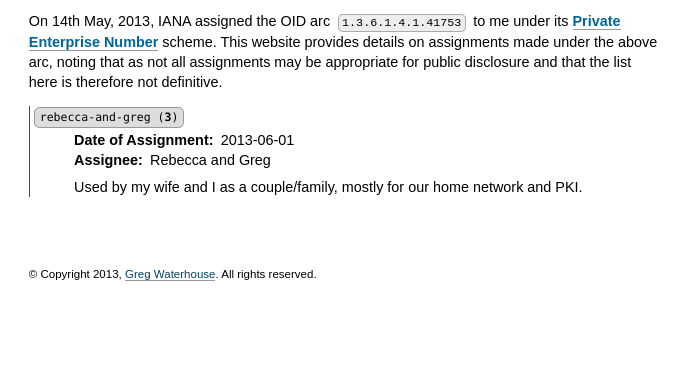
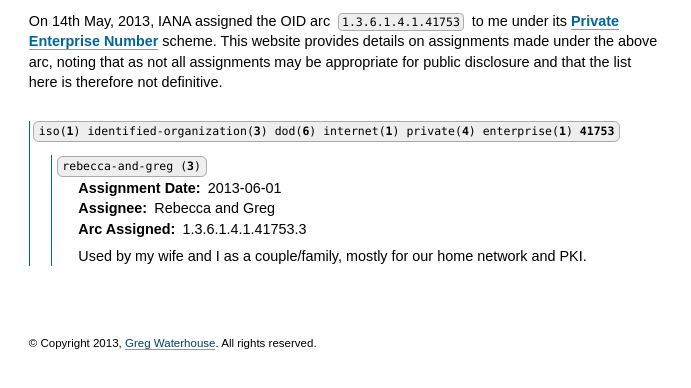
Before and after one commit to Calrion/OID-Register, a plain HTML site: page index.html in a window 1280 px wide. Shown: the part 78-466 px from the top of the page, without its empty margins (0-691 px from the left). Drawn offline with Linux system fonts and the light colour scheme.

Commit message:
Fixed code styles.
* Fixed code styles.
* Numerous visual design improvements.
* Added "assigned arc" metadata to be more obvious about the actual assignment.
* Added our assigned arc as the root node.

```diff
--- a/index.html
+++ b/index.html
@@ -42,7 +42,9 @@
   <section class="body">
     <p>On 14th May, 2013, IANA assigned the OID arc <code>1.3.6.1.4.1.41753</code> to me under its <a href="http://pen.iana.org/pen/PenApplication.page">Private Enterprise Number</a> scheme. This website provides details on assignments made under the above arc, noting that as not all assignments may be appropriate for public disclosure and that the list here is therefore not&nbsp;definitive.</p>
   </section>
-  <section class="register"><dl class="assignment">
+  <section class="register">
+    <p><code class="root arc"><span class="identifier">iso</span>(<strong class="oid">1</strong>) <span class="identifier">identified-organization</span>(<strong class="oid">3</strong>) <span class="identifier">dod</span>(<strong class="oid">6</strong>) <span class="identifier">internet</span>(<strong class="oid">1</strong>) <span class="identifier">private</span>(<strong class="oid">4</strong>) <span class="identifier">enterprise</span>(<strong class="oid">1</strong>) <strong class="oid">41753</strong></code></p>
+    <dl class="assignment">
 
       <dt><span class="assignment">
         <span class="identifier">rebecca-and-greg</span>
@@ -50,15 +52,18 @@
       </span></dt>
       <dd>
         <dl class="meta">
-        <dt>Date of Assignment:</dt>
+          <dt>Assignment Date:</dt>
           <dd class="date-assigned">2013-06-01</dd>
           <dt>Assignee:</dt>
           <dd class="assignee">Rebecca and Greg</dd>
+          <dt>Arc Assigned:</dt>
+          <dd class="arc">1.3.6.1.4.1.41753.3</dd>
         </dl>
         <p class="description">Used by my wife and I as a couple/family, mostly for our home network and PKI.</p>
       </dd>
 
-  </dl></section>
+    </dl>
+  </section>
 </article>
 
 </section>
--- a/res/styles.css
+++ b/res/styles.css
@@ -26,6 +26,11 @@ p {
   max-width: 44em;
 }
 
+section.register {
+  margin-top: 2em;
+  border-left: 0.1em solid #069;
+}
+
 /* link visited focus hover active */
 a,
 a:link,
@@ -48,6 +53,9 @@ code {
   border-radius: 0.4em;
   margin: 0.3em;
   padding: 0.1em 0.3em;
+  font-family: Consolas, Menlo, monospace;
+  font-size: 0.8em;
+  color: #000;
 }
 
 dl.assignment {
@@ -55,13 +63,19 @@ dl.assignment {
   padding-left: 0.3em;
 }
 
-dl.assignment > dt > span.assignment {
+section.register > dl.assignment {
+    margin-left: 1.5em;
+}
+
+dl.assignment > dt > span.assignment,
+section.register > p > code.root {
   padding: 0.2em 0.4em;
-  background-color: #ddd;
-  border: 0.1em solid #999;
+  background-color: #eee;
+  border: 0.1em solid #aaa;
   border-radius: 0.5em;
   font-family: Consolas, Menlo, monospace;
   font-size: 0.8em;
+  color: #000;
 }
 
 dl.meta {margin: 0.2em 0 0.5em 0}
@@ -72,9 +86,13 @@ dl.meta dt {
   font-weight: 700;
 }
 
-dt.assignment + dd {
+dl.assignment > dt + dd {
   margin-left: 1.5em;
   margin-bottom: 2em;
+}
+
+dl.meta > dt + dd.arc {
+  max-width: 35em;
 }
 
 hr {display:none}
```
Lines whose indentation alone changed are shown as unchanged.
